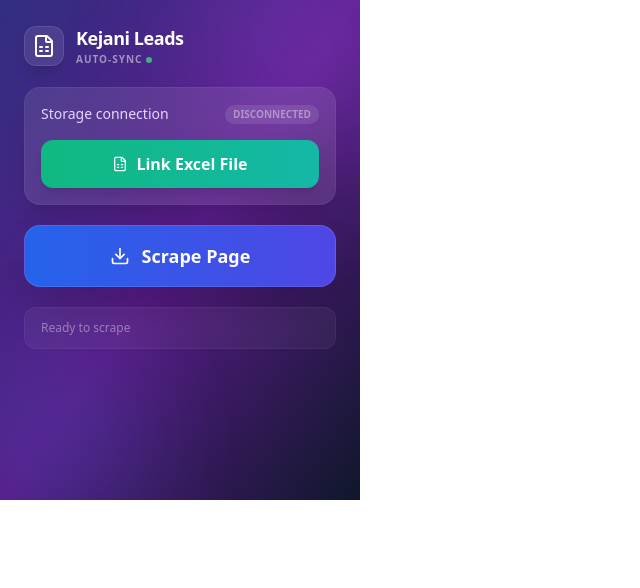
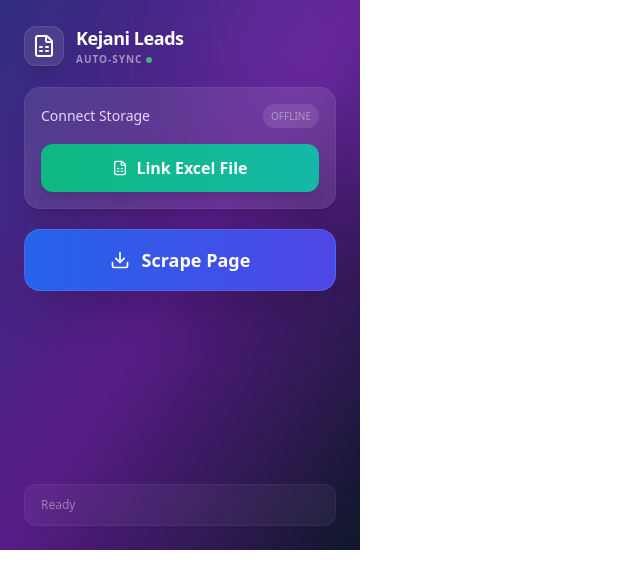
Before and after one commit to alexmochu/leads-extenstion, a React (Vite) app: page /jobs in a window 1280 px wide. Shown: the top 588 px of the page, without its empty margins (0-640 px from the left). Built offline with nearby package versions, Linux system fonts and the light colour scheme.

Commit message:
feat: Add CSV export format option and implement enhanced sharing with native Web Share API and a social media fallback menu.

```diff
--- a/src/Popup.jsx
+++ b/src/Popup.jsx
@@ -1,5 +1,8 @@
 import React, { useState, useEffect } from 'react';
-import { FileSpreadsheet, Download, Loader2, CheckCircle, AlertCircle, Save, X, Share2, ClipboardCopy } from 'lucide-react';
+import {
+    FileSpreadsheet, Download, Loader2, CheckCircle, AlertCircle, Save, X,
+    Share2, ClipboardCopy, Mail, MessageCircle, Send, Twitter
+} from 'lucide-react';
 import { excelService } from './services/excelService';
 import { getScrapper } from './scrappers';
 
@@ -11,10 +14,13 @@ const Popup = () => {
     const [isFileSystemSupported, setIsFileSystemSupported] = useState(true);
     const [sessionLeads, setSessionLeads] = useState([]);
 
+    // Options
+    const [exportFormat, setExportFormat] = useState('xlsx'); // 'xlsx' | 'csv'
+    const [showShareMenu, setShowShareMenu] = useState(false);
+
     useEffect(() => {
         if (!window.showOpenFilePicker) {
             setIsFileSystemSupported(false);
-            // Don't show warning immediately on polished UI, let the mode indicator speak
         }
     }, []);
 
@@ -38,6 +44,7 @@ const Popup = () => {
         setIsScrapping(true);
         setStatus({ type: 'loading', message: 'Scrapping data...' });
         setScrappedData(null);
+        setShowShareMenu(false);
 
         try {
             const [tab] = await chrome.tabs.query({ active: true, currentWindow: true });
@@ -72,45 +79,71 @@ const Popup = () => {
     const handleDownload = () => {
         if (sessionLeads.length === 0) return;
         try {
-            excelService.download(sessionLeads);
-            setStatus({ type: 'success', message: 'Download started...' });
+            excelService.download(sessionLeads, exportFormat);
+            setStatus({ type: 'success', message: `Downloaded as ${exportFormat.toUpperCase()}!` });
         } catch (error) {
             setStatus({ type: 'error', message: 'Download failed.' });
         }
     };
 
-    const handleShare = async () => {
+    const handleNativeShare = async () => {
         if (sessionLeads.length === 0) return;
-        setStatus({ type: 'loading', message: 'Preparing share...' });
-
+        setStatus({ type: 'loading', message: 'Sharing...' });
         try {
             const shared = await excelService.share(sessionLeads);
             if (shared) {
                 setStatus({ type: 'success', message: 'Shared successfully!' });
             } else {
-                // Fallback to clipboard
-                try {
-                    const csv = excelService.getCSV(sessionLeads);
-                    await navigator.clipboard.writeText(csv);
-                    setStatus({ type: 'warning', message: 'Copied to clipboard (Share unsupported)' });
-                } catch (clipboardError) {
-                    console.error('Clipboard failed:', clipboardError);
-                    setStatus({ type: 'error', message: `Copy failed: ${clipboardError.message}` });
-                }
+                // Native share failed/unsupported -> Open fallback menu
+                setShowShareMenu(true);
+                setStatus({ type: 'warning', message: 'Choose a sharing option below' });
             }
         } catch (error) {
             console.error(error);
-            setStatus({ type: 'error', message: `Error: ${error.message}` });
+            setShowShareMenu(true); // Fallback
+        }
+    };
+
+    const handleSocialShare = (platform) => {
+        const csv = excelService.getCSV(sessionLeads);
+        const encodedData = encodeURIComponent(csv);
+        // Truncate if too long for URL parameters (safe limit ~2000 chars roughly, but apps vary)
+        const safeData = encodedData.length > 1500 ? encodeURIComponent(csv.substring(0, 1000) + '... (truncated)') : encodedData;
+        const text = `Here are the captured leads:%0A${safeData}`;
+
+        let url = '';
+        switch (platform) {
+            case 'email':
+                url = `mailto:?subject=Kejani Leads&body=${text}`;
+                break;
+            case 'whatsapp':
+                url = `https://wa.me/?text=${text}`;
+                break;
+            case 'telegram':
+                url = `https://t.me/share/url?url=&text=${text}`;
+                break;
+            case 'twitter':
+                url = `https://twitter.com/intent/tweet?text=${text}`;
+                break;
+            case 'copy':
+                navigator.clipboard.writeText(csv)
+                    .then(() => setStatus({ type: 'success', message: 'Copied to clipboard!' }))
+                    .catch(err => setStatus({ type: 'error', message: 'Copy failed' }));
+                return; // No window open
+        }
+
+        if (url) {
+            window.open(url, '_blank');
         }
     };
 
     return (
-        <div className="w-[360px] min-h-[500px] font-sans text-gray-800 bg-gradient-to-br from-indigo-900 via-purple-900 to-slate-900 relative overflow-hidden">
-            {/* Background Orbs */}
-            <div className="absolute top-[-50px] right-[-50px] w-48 h-48 bg-purple-500 rounded-full blur-[80px] opacity-30 animate-pulse"></div>
-            <div className="absolute bottom-[-20px] left-[-20px] w-40 h-40 bg-blue-500 rounded-full blur-[60px] opacity-20"></div>
+        <div className="w-[360px] min-h-[550px] font-sans text-gray-800 bg-gray-900 relative overflow-hidden flex flex-col">
+            {/* Background Gradients */}
+            <div className="absolute inset-0 bg-gradient-to-br from-indigo-900 via-purple-900 to-slate-900 z-0"></div>
+            <div className="absolute top-[-50px] right-[-50px] w-48 h-48 bg-purple-500 rounded-full blur-[80px] opacity-20 animate-pulse z-0"></div>
 
-            <main className="relative z-10 p-6 flex flex-col h-full gap-5">
+            <main className="relative z-10 p-6 flex flex-col h-full gap-5 flex-1">
 
                 {/* Header */}
                 <header className="flex items-center justify-between">
@@ -128,126 +161,150 @@ const Popup = () => {
                     </div>
                 </header>
 
-                {/* Storage Card */}
+                {/* Storage / Format Section */}
                 <section className="bg-white/10 backdrop-blur-md border border-white/5 rounded-2xl p-4 shadow-xl transition-all hover:bg-white/15">
-                    <div className="flex justify-between items-center mb-4">
-                        <h2 className="text-sm font-medium text-purple-200">Storage connection</h2>
-                        {isConnected ? (
-                            <span className="bg-green-500/20 text-green-300 text-[10px] font-bold px-2 py-0.5 rounded-full border border-green-500/30 flex items-center gap-1">
-                                <CheckCircle className="w-3 h-3" /> ACTIVE
-                            </span>
+
+                    {isFileSystemSupported && !isConnected ? (
+                        <>
+                            <div className="mb-4 flex justify-between items-center text-sm font-medium text-purple-200">
+                                <h2>Connect Storage</h2>
+                                <span className="bg-white/10 text-white/40 text-[10px] px-2 py-0.5 rounded-full">OFFLINE</span>
+                            </div>
+                            <button onClick={handleConnect} className="w-full bg-gradient-to-r from-emerald-500 to-teal-500 hover:from-emerald-400 text-white font-semibold py-3 px-4 rounded-xl shadow-lg transition-all active:scale-[0.98] flex items-center justify-center gap-2">
+                                <FileSpreadsheet className="w-4 h-4" /> Link Excel File
+                            </button>
+                        </>
                     ) : (
-                            <span className="bg-white/10 text-white/40 text-[10px] font-bold px-2 py-0.5 rounded-full">
-                                DISCONNECTED
-                            </span>
-                        )}
+                        <div className="flex flex-col gap-4">
+                            {/* Stats */}
+                            <div className="flex justify-between items-center text-xs text-white/70 px-1">
+                                <span>Session Leads: <span className="text-white font-bold text-sm ml-1">{sessionLeads.length}</span></span>
+                                {isConnected && <span className="text-green-400 font-bold flex items-center gap-1"><CheckCircle className="w-3 h-3" /> Auto-Saving</span>}
                             </div>
 
-                    {isFileSystemSupported ? (
-                        !isConnected ? (
+                            {/* Format Toggle (Only useful for manual download/share) */}
+                            {!isConnected && (
+                                <div className="flex bg-black/20 p-1 rounded-lg">
                                     <button
-                                onClick={handleConnect}
-                                className="w-full group relative overflow-hidden bg-gradient-to-r from-emerald-500 to-teal-500 hover:from-emerald-400 hover:to-teal-400 text-white font-semibold py-3 px-4 rounded-xl transition-all shadow-lg hover:shadow-emerald-500/25 active:scale-[0.98]"
+                                        onClick={() => setExportFormat('xlsx')}
+                                        className={`flex-1 py-1.5 text-xs font-bold rounded-md transition-all ${exportFormat === 'xlsx' ? 'bg-white/20 text-white shadow-sm' : 'text-white/40 hover:text-white'}`}
                                     >
-                                <span className="relative z-10 flex items-center justify-center gap-2">
-                                    <FileSpreadsheet className="w-4 h-4" />
-                                    Link Excel File
-                                </span>
+                                        Excel (.xlsx)
                                     </button>
-                        ) : (
-                            <div className="text-xs text-center text-white/60 bg-white/5 py-2 rounded-lg">
-                                Leads will be auto-saved to your file.
+                                    <button
+                                        onClick={() => setExportFormat('csv')}
+                                        className={`flex-1 py-1.5 text-xs font-bold rounded-md transition-all ${exportFormat === 'csv' ? 'bg-white/20 text-white shadow-sm' : 'text-white/40 hover:text-white'}`}
+                                    >
+                                        CSV
+                                    </button>
                                 </div>
-                        )
-                    ) : (
-                        <div className="flex flex-col gap-3">
-                            <div className="flex justify-between text-xs text-white/70 px-1">
-                                <span>Captured Session Leads:</span>
-                                <span className="font-bold text-white">{sessionLeads.length}</span>
-                            </div>
+                            )}
+
+                            {/* Actions (Only for Manual Mode) */}
+                            {!isConnected && (
+                                <div className="flex gap-2">
                                     <button
                                         onClick={handleDownload}
                                         disabled={sessionLeads.length === 0}
-                                className={`w-full flex items-center justify-center gap-2 py-3 px-4 rounded-xl font-semibold transition-all shadow-lg ${sessionLeads.length > 0
-                                    ? 'bg-gradient-to-r from-emerald-500 to-teal-500 text-white hover:shadow-emerald-500/25 active:scale-[0.98] cursor-pointer'
-                                    : 'bg-white/5 text-white/20 cursor-not-allowed'
+                                        className={`flex-1 flex items-center justify-center gap-2 py-3 rounded-xl font-semibold transition-all shadow-lg text-sm ${sessionLeads.length > 0 ? 'bg-emerald-600 text-white hover:bg-emerald-500' : 'bg-white/5 text-white/20 cursor-not-allowed'
                                             }`}
                                     >
-                                <Save className="w-4 h-4" />
-                                Download Leads
+                                        <Save className="w-4 h-4" /> Save
                                     </button>
                                     <button
-                                onClick={handleShare}
+                                        onClick={handleNativeShare}
                                         disabled={sessionLeads.length === 0}
-                                className={`w-full flex items-center justify-center gap-2 py-3 px-4 rounded-xl font-semibold transition-all shadow-lg border border-white/10 ${sessionLeads.length > 0
-                                    ? 'bg-blue-600/80 text-white hover:bg-blue-500 hover:shadow-blue-500/25 active:scale-[0.98] cursor-pointer'
-                                    : 'bg-white/5 text-white/20 cursor-not-allowed'
+                                        className={`flex-1 flex items-center justify-center gap-2 py-3 rounded-xl font-semibold transition-all shadow-lg border border-white/10 text-sm ${sessionLeads.length > 0 ? 'bg-blue-600/80 text-white hover:bg-blue-500' : 'bg-white/5 text-white/20 cursor-not-allowed'
                                             }`}
                                     >
-                                <Share2 className="w-4 h-4" />
-                                Share / Copy
+                                        <Share2 className="w-4 h-4" /> Share
                                     </button>
+                                </div>
+                            )}
                         </div>
                     )}
                 </section>
 
-                {/* Scrape Action */}
+                {/* Scrape Button */}
                 <button
                     onClick={handleScrape}
                     disabled={isScrapping}
-                    className={`w-full relative py-4 px-6 rounded-2xl font-bold text-lg text-white shadow-2xl transition-all border border-white/10 ${isScrapping
-                        ? 'bg-indigo-600/50 cursor-not-allowed'
-                        : 'bg-gradient-to-r from-blue-600 to-indigo-600 hover:from-blue-500 hover:to-indigo-500 hover:shadow-blue-500/25 active:scale-[0.98]'
+                    className={`w-full relative py-4 px-6 rounded-2xl font-bold text-lg text-white shadow-2xl transition-all border border-white/10 ${isScrapping ? 'bg-indigo-600/50 cursor-not-allowed' : 'bg-gradient-to-r from-blue-600 to-indigo-600 hover:from-blue-500 active:scale-[0.98]'
                         }`}
                 >
                     <div className="flex items-center justify-center gap-3">
-                        {isScrapping ? (
-                            <>
-                                <Loader2 className="w-5 h-5 animate-spin" />
-                                Scrapping...
-                            </>
-                        ) : (
-                            <>
-                                <Download className="w-5 h-5" />
-                                Scrape Page
-                            </>
-                        )}
+                        {isScrapping ? <><Loader2 className="w-5 h-5 animate-spin" /> Scrapping...</> : <><Download className="w-5 h-5" /> Scrape Page</>}
                     </div>
                 </button>
 
+                {/* Social Share Menu (Expanded) */}
+                {showShareMenu && (
+                    <div className="animate-[fade-in-up_0.3s_ease-out] bg-white/10 backdrop-blur-md border border-white/5 rounded-2xl p-4 shadow-xl">
+                        <div className="flex justify-between items-center mb-3">
+                            <h3 className="text-xs font-bold text-white/60 uppercase tracking-wider">Share via App</h3>
+                            <button onClick={() => setShowShareMenu(false)} className="text-white/40 hover:text-white"><X className="w-4 h-4" /></button>
+                        </div>
+                        <div className="grid grid-cols-5 gap-2">
+                            <button onClick={() => handleSocialShare('email')} className="flex flex-col items-center gap-1 group">
+                                <div className="w-10 h-10 rounded-full bg-white/5 hover:bg-white/20 flex items-center justify-center transition-colors border border-white/10">
+                                    <Mail className="w-4 h-4 text-orange-300" />
+                                </div>
+                                <span className="text-[9px] text-white/60 group-hover:text-white">Email</span>
+                            </button>
+                            <button onClick={() => handleSocialShare('whatsapp')} className="flex flex-col items-center gap-1 group">
+                                <div className="w-10 h-10 rounded-full bg-white/5 hover:bg-white/20 flex items-center justify-center transition-colors border border-white/10">
+                                    <MessageCircle className="w-4 h-4 text-green-400" />
+                                </div>
+                                <span className="text-[9px] text-white/60 group-hover:text-white">WhatsApp</span>
+                            </button>
+                            <button onClick={() => handleSocialShare('telegram')} className="flex flex-col items-center gap-1 group">
+                                <div className="w-10 h-10 rounded-full bg-white/5 hover:bg-white/20 flex items-center justify-center transition-colors border border-white/10">
+                                    <Send className="w-4 h-4 text-blue-400" />
+                                </div>
+                                <span className="text-[9px] text-white/60 group-hover:text-white">Telegram</span>
+                            </button>
+                            <button onClick={() => handleSocialShare('twitter')} className="flex flex-col items-center gap-1 group">
+                                <div className="w-10 h-10 rounded-full bg-white/5 hover:bg-white/20 flex items-center justify-center transition-colors border border-white/10">
+                                    <Twitter className="w-4 h-4 text-sky-400" />
+                                </div>
+                                <span className="text-[9px] text-white/60 group-hover:text-white">X</span>
+                            </button>
+                            <button onClick={() => handleSocialShare('copy')} className="flex flex-col items-center gap-1 group">
+                                <div className="w-10 h-10 rounded-full bg-white/5 hover:bg-white/20 flex items-center justify-center transition-colors border border-white/10">
+                                    <ClipboardCopy className="w-4 h-4 text-white" />
+                                </div>
+                                <span className="text-[9px] text-white/60 group-hover:text-white">Copy</span>
+                            </button>
+                        </div>
+                    </div>
+                )}
+
                 {/* Status Bar */}
-                <div className={`mt-auto min-h-[40px] flex items-center gap-3 px-4 py-3 rounded-xl backdrop-blur-sm border transition-all duration-300 ${status.type === 'error' ? 'bg-red-500/10 border-red-500/20 text-red-200' :
+                <div className={`mt-auto min-h-[40px] flex items-center gap-3 px-4 py-3 rounded-xl backdrop-blur-sm border transition-all ${status.type === 'error' ? 'bg-red-500/10 border-red-500/20 text-red-200' :
                         status.type === 'success' ? 'bg-emerald-500/10 border-emerald-500/20 text-emerald-200' :
                             status.type === 'loading' ? 'bg-blue-500/10 border-blue-500/20 text-blue-200' :
+                                status.type === 'warning' ? 'bg-amber-500/10 border-amber-500/20 text-amber-200' :
                                     'bg-white/5 border-white/5 text-white/40' // idle
                     }`}>
                     {status.type === 'success' && <CheckCircle className="w-4 h-4 shrink-0 text-emerald-400" />}
                     {status.type === 'error' && <AlertCircle className="w-4 h-4 shrink-0 text-red-400" />}
+                    {status.type === 'warning' && <AlertCircle className="w-4 h-4 shrink-0 text-amber-400" />}
                     {status.type === 'loading' && <Loader2 className="w-4 h-4 shrink-0 animate-spin text-blue-400" />}
-                    <span className="text-xs font-medium truncate">
-                        {status.message || "Ready to scrape"}
-                    </span>
+                    <span className="text-xs font-medium truncate flex-1">{status.message || "Ready"}</span>
                 </div>
 
-                {/* Last Scrapped Preview */}
-                {scrappedData && (
-                    <div className="absolute top-[80px] left-0 w-full px-6 pointer-events-none">
+                {/* Scrapped Data Preview */}
+                {scrappedData && !showShareMenu && (
+                    <div className="absolute top-[80px] left-0 w-full px-6 pointer-events-none z-20">
                         <div className="animate-[fade-in-up_0.5s_ease-out] bg-gray-900/90 backdrop-blur-xl border border-white/10 p-4 rounded-2xl shadow-2xl flex items-start gap-4 pointer-events-auto">
                             <div className="w-10 h-10 rounded-full bg-gradient-to-br from-pink-500 to-rose-500 flex items-center justify-center text-white font-bold text-lg shrink-0">
                                 {scrappedData.name ? scrappedData.name[0] : '?'}
                             </div>
                             <div className="flex-1 min-w-0">
                                 <h4 className="text-white font-bold text-sm truncate">{scrappedData.name || 'Unknown'}</h4>
-                                <p className="text-xs text-gray-400 truncate">{scrappedData.title || scrappedData.handle || 'No Title'}</p>
-                                <div className="mt-2 flex gap-2">
-                                    <span className="text-[10px] bg-white/10 text-white/60 px-2 py-0.5 rounded text-xs uppercase tracking-wide">
-                                        {scrappedData.platform}
-                                    </span>
+                                <p className="text-xs text-gray-400 truncate">{scrappedData.title || 'No Title'}</p>
                             </div>
-                            </div>
-                            <button onClick={() => setScrappedData(null)} className="text-white/20 hover:text-white transition-colors">
-                                <X className="w-4 h-4" />
-                            </button>
+                            <button onClick={() => setScrappedData(null)} className="text-white/20 hover:text-white"><X className="w-4 h-4" /></button>
                         </div>
                     </div>
                 )}
--- a/src/services/excelService.js
+++ b/src/services/excelService.js
@@ -89,21 +89,48 @@ export const excelService = {
      * Fallback: Triggers a browser download for the provided leads.
      * @param {Array<Object>} leads - Array of lead objects
      */
-    download: (leads) => {
+    /**
+     * Fallback: Triggers a browser download for the provided leads.
+     * @param {Array<Object>} leads - Array of lead objects
+     * @param {string} format - 'xlsx' or 'csv'
+     */
+    download: (leads, format = 'xlsx') => {
         const worksheet = XLSX.utils.json_to_sheet(leads);
         const workbook = XLSX.utils.book_new();
         XLSX.utils.book_append_sheet(workbook, worksheet, 'Leads');
 
+        let url;
+        let filename;
+
+        if (format === 'csv') {
+            const csv = XLSX.utils.sheet_to_csv(worksheet);
+            const blob = new Blob([csv], { type: 'text/csv;charset=utf-8;' });
+            // Create a blob URL for CSV (simpler than base64)
+            url = URL.createObjectURL(blob);
+            filename = 'kejani_leads.csv';
+
+            // For Blob URLs we can use standard download or chrome.downloads. For consistency let's use chrome.downloads
+            // But chrome.downloads expects a URL. Blob URL works.
+            chrome.runtime.sendMessage({
+                action: 'download',
+                url: url,
+                filename: filename
+            });
+            return;
+        }
+
+        // Default to XLSX
         // Write to base64 string
         const base64 = XLSX.write(workbook, { bookType: 'xlsx', type: 'base64' });
 
         // Use Chrome Downloads API via Background Script
-        const url = `data:application/vnd.openxmlformats-officedocument.spreadsheetml.sheet;base64,${base64}`;
+        url = `data:application/vnd.openxmlformats-officedocument.spreadsheetml.sheet;base64,${base64}`;
+        filename = 'kejani_leads.xlsx';
 
         chrome.runtime.sendMessage({
             action: 'download',
             url: url,
-            filename: 'kejani_leads.xlsx'
+            filename: filename
         }, (response) => {
             if (chrome.runtime.lastError) {
                 console.error(chrome.runtime.lastError);
```
Lines whose indentation alone changed are shown as unchanged.
